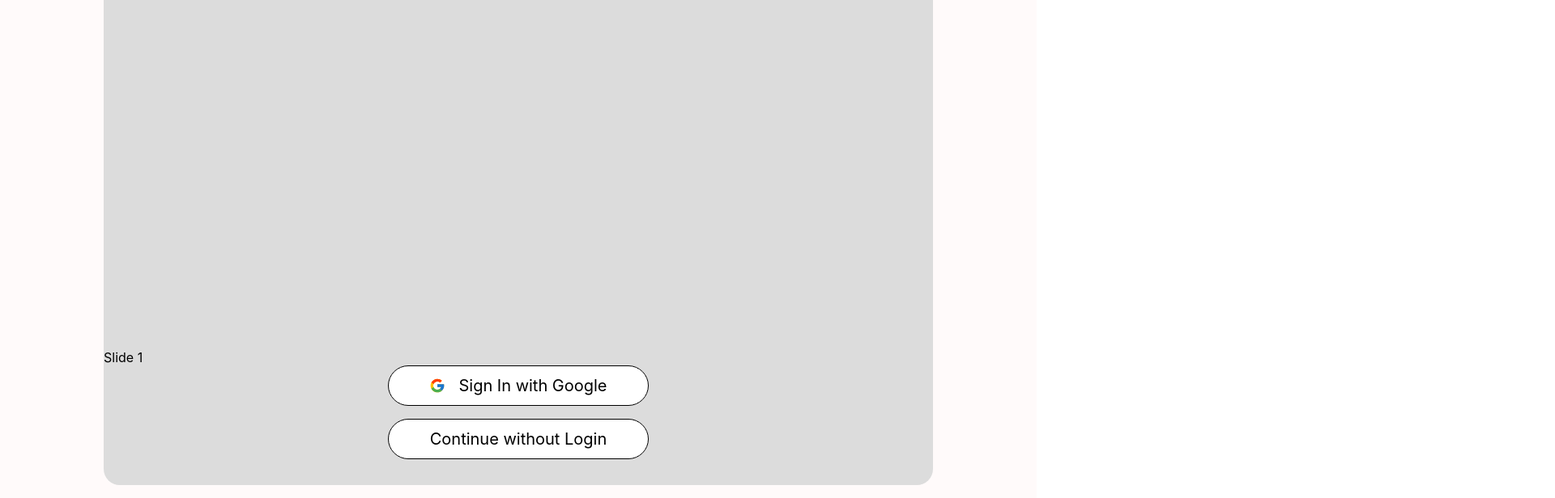
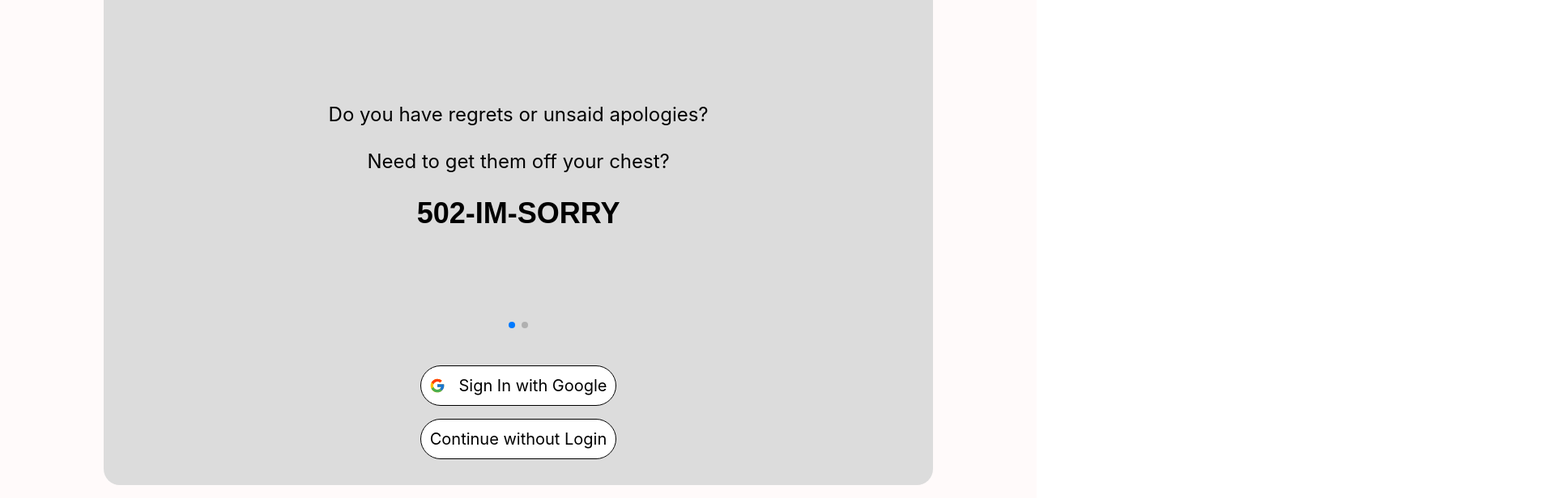
Before and after one commit to catmcclelland/another-apology-line, a React (Create React App) app in the folder frontend/: page / in a window 1280 px wide. Shown: the part 120-736 px from the top of the page at 81% size, 1920 px wide, since content can reach past the window. Built offline with nearby package versions, Linux system fonts and the light colour scheme.

Commit message:
login page

```diff
--- a/frontend/src/App.jsx
+++ b/frontend/src/App.jsx
@@ -9,15 +9,16 @@ import {
 import Login from "./pages/Login";
 import Main from "./pages/Main";
 import styled from "styled-components";
+import "swiper/css/bundle";
 function App() {
   const [loggedIn, setLoggedIn] = useState(false);
-
+  const logInLocal = window.localStorage.getItem("currentLoggedIn");
   return (
     <Container>
       <Router>
         <Routes>
-          {!loggedIn ? (
-            <Route path="/" element={<Login />} />
+          {!loggedIn || !logInLocal ? (
+            <Route path="/" element={<Login setLoggedIn={setLoggedIn} />} />
           ) : (
             <Route path="/" element={<Main />} />
           )}
--- /dev/null
+++ b/frontend/src/components/PaginatedSwiper.css
@@ -0,0 +1,40 @@
+.slide {
+  margin-bottom: 3rem;
+  text-align: center;
+  font-size: 150%;
+  display: flex;
+  flex-direction: column;
+  justify-content: center;
+  align-items: center;
+}
+
+#call {
+  font-weight: bold;
+  font-family: Arial, Helvetica, sans-serif;
+  font-size: 150%;
+}
+
+.mySwiper {
+  height: 100%;
+}
+#phone {
+  text-decoration: none;
+  color: black;
+  word-wrap: unset;
+}
+#phone:hover {
+  text-decoration: underline;
+}
+
+@media (max-width = 480px) {
+  .text {
+    width: 100vh;
+    font-size: 7rem;
+  }
+}
+
+/* 320px — 480px: Mobile devices
+481px — 768px: iPads, Tablets
+769px — 1024px: Small screens, laptops
+1025px — 1200px: Desktops, large screens
+1201px and more —  Extra large screens, TV */
--- a/frontend/src/components/PaginatedSwiper.jsx
+++ b/frontend/src/components/PaginatedSwiper.jsx
@@ -2,19 +2,30 @@ import React from "react";
 import { Swiper, SwiperSlide } from "swiper/react";
 import "swiper/css";
 import "swiper/css/pagination";
-import { Pagination } from "swiper";
+import { Pagination, Navigation } from "swiper";
+import "./PaginatedSwiper.css";
 function PaginatedSwiper() {
   return (
-    <Swiper pagination={true} modules={[Pagination]} className="mySwiper">
-      <SwiperSlide>Slide 1</SwiperSlide>
-      <SwiperSlide>Slide 2</SwiperSlide>
-      <SwiperSlide>Slide 3</SwiperSlide>
-      <SwiperSlide>Slide 4</SwiperSlide>
-      <SwiperSlide>Slide 5</SwiperSlide>
-      <SwiperSlide>Slide 6</SwiperSlide>
-      <SwiperSlide>Slide 7</SwiperSlide>
-      <SwiperSlide>Slide 8</SwiperSlide>
-      <SwiperSlide>Slide 9</SwiperSlide>
+    <Swiper
+      pagination={true}
+      modules={[Pagination, Navigation]}
+      className="mySwiper">
+      <SwiperSlide className="slide">
+        <div className="text">Do you have regrets or unsaid apologies?</div>
+        <br />
+
+        <div className="text">Need to get them off your chest?</div>
+        <br />
+        <div id="call" className="text">
+          <a href="tel:+1-502-467-6779" id="phone">
+            502-IM-SORRY
+          </a>
+        </div>
+      </SwiperSlide>
+      <SwiperSlide className="slide">
+        "You've wronged people, It is to people that you must apologize, not the
+        state, not to god." -Allan Bridge
+      </SwiperSlide>
     </Swiper>
   );
 }
--- a/frontend/src/pages/Login.jsx
+++ b/frontend/src/pages/Login.jsx
@@ -4,35 +4,42 @@ import { getAuth, signInWithPopup } from "firebase/auth";
 import styled from "styled-components";
 import { FcGoogle } from "react-icons/fc";
 import PaginatedSwiper from "../components/PaginatedSwiper";
+import { Navigate } from "react-router-dom";
 
-export default function Login() {
+export default function Login(props) {
   const auth = getAuth();
   const signIn = () => {
     signInWithPopup(auth, provider)
-      .then((re) => console.log(re))
+      .then((re) => {
+        console.log(re);
+        props.setLoggedIn(true);
+        window.localStorage.setItem("currentLoggedIn", re.user.uid);
+      })
       .catch((e) => console.log(e.message));
   };
-
+  const continueWithoutLogin = () => {
+    window.localStorage.setItem("currentLoggedIn", true);
+    props.setLoggedIn(true);
+  };
   return (
     <div>
       {/* <LoginWrapper className="login"> */}
       <Card>
         <Text>
-          {/* <Swiper
-            pagination={{ dynamicBullets: true }}
-            modules={[Pagination]}
-            className="mySwiper">
-            <SwiperSlide>Slide 1</SwiperSlide>
-            <SwiperSlide>Slide 2</SwiperSlide>
-          </Swiper> */}
+          <Carousel>
             <PaginatedSwiper />
+          </Carousel>
+          <Box>
             <GoogleSignIn onClick={signIn}>
               <Icon>
                 <FcGoogle />
               </Icon>
               Sign In with Google
             </GoogleSignIn>
-          <Continue>Continue without Login</Continue>
+            <Continue onClick={continueWithoutLogin}>
+              Continue without Login
+            </Continue>
+          </Box>
         </Text>
       </Card>
       {/* </LoginWrapper> */}
@@ -48,9 +55,17 @@ export default function Login() {
 //   justify-content: center;
 //   align-items: center;
 // `;
+const Carousel = styled.div`
+  width: 95%;
+  height: 80%;
+  margin: 2rem;
+  display: flex;
+  justify-content: center;
+  align-items: center;
+`;
 const GoogleSignIn = styled.div`
   width: 80%;
-  max-width: 20rem;
+  min-width: 15rem;
   height: 3rem;
   cursor: pointer;
   border: 1px solid black;
@@ -66,7 +81,7 @@ const GoogleSignIn = styled.div`
 const Continue = styled.div`
   background: white;
   width: 80%;
-  max-width: 20rem;
+  min-width: 15rem;
   height: 3rem;
   cursor: pointer;
   border: 1px solid black;
@@ -104,5 +119,7 @@ const Text = styled.div`
   flex-direction: column;
   margin: auto;
   align-items: center;
-  justify-content: flex-end;
 `;
+const Box = styled.div`
+  bottom: 0;
+`;
```
Lines whose indentation alone changed are shown as unchanged.
